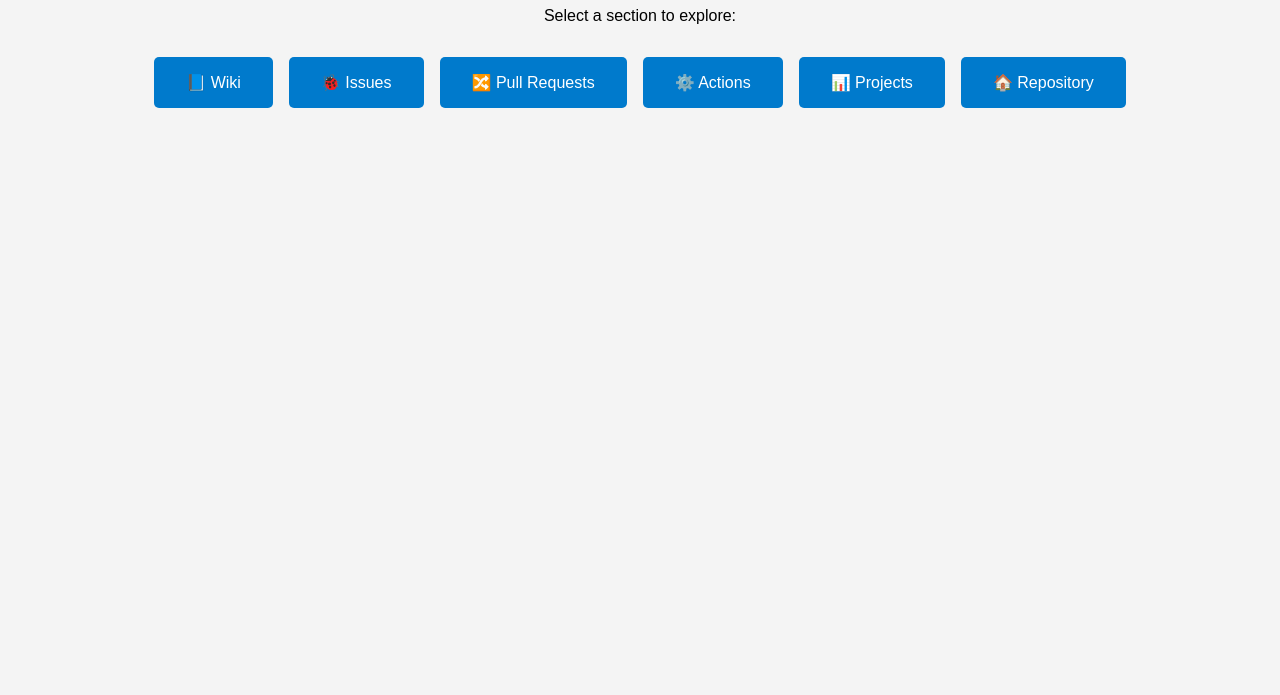
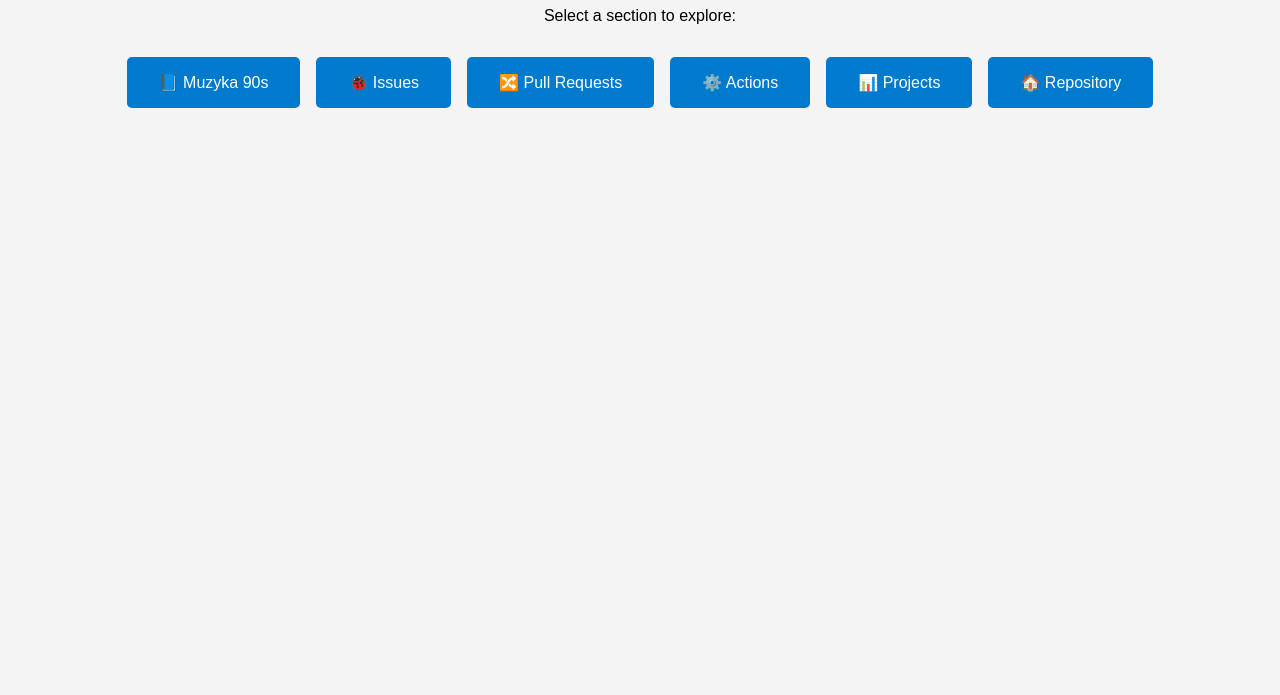
Before and after one commit to e09161/szpargaly, a plain HTML site: page index.html in a window 1280 px wide. Shown: the part 105-800 px from the top of the page. Drawn offline with Linux system fonts and the light colour scheme.

Commit message:
Update index.html

```diff
--- a/index.html
+++ b/index.html
@@ -44,7 +44,7 @@
     <p>Select a section to explore:</p>
   </header>
   <nav>
-    <a href="https://github.com/yourusername/project-name/wiki">📘 Wiki</a>
+    <a href="https://github.com/e09161/szpargaly/muzyka90s.html">📘 Muzyka 90s</a>
     <a href="https://github.com/yourusername/project-name/issues">🐞 Issues</a>
     <a href="https://github.com/yourusername/project-name/pulls">🔀 Pull Requests</a>
     <a href="https://github.com/yourusername/project-name/actions">⚙️ Actions</a>
```
